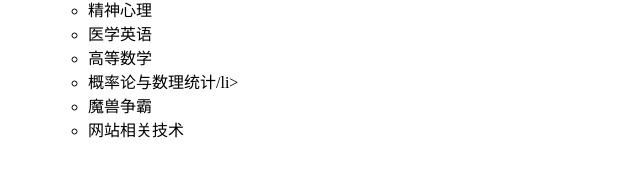
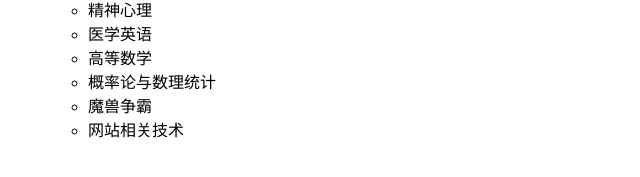
Before and after one commit to warcrafthuman/warcrafthuman.github.io, a plain HTML site: page index.html in a window 1280 px wide. Shown: the part 165-342 px from the top of the page, 0-640 px from the left. Drawn offline with Linux system fonts and the light colour scheme.

Commit message:
更新 index.html

```diff
--- a/index.html
+++ b/index.html
@@ -11,7 +11,7 @@
 <li>精神心理</li>
 <li>医学英语</li>
 <li>高等数学</li>
-<li>概率论与数理统计/li>
+<li>概率论与数理统计</li>
 <li>魔兽争霸</li>
 <li>网站相关技术</li>
 </ul>
```
